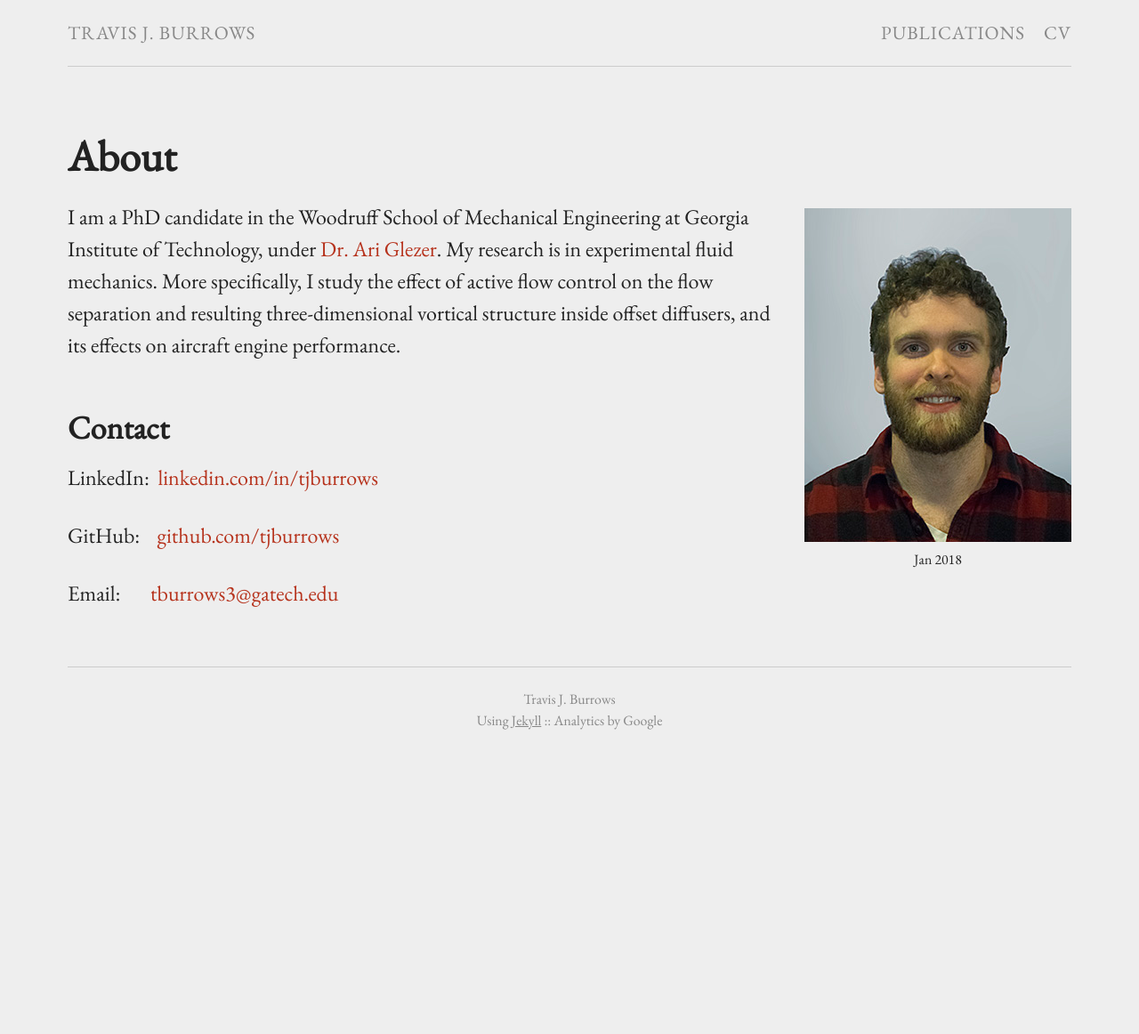
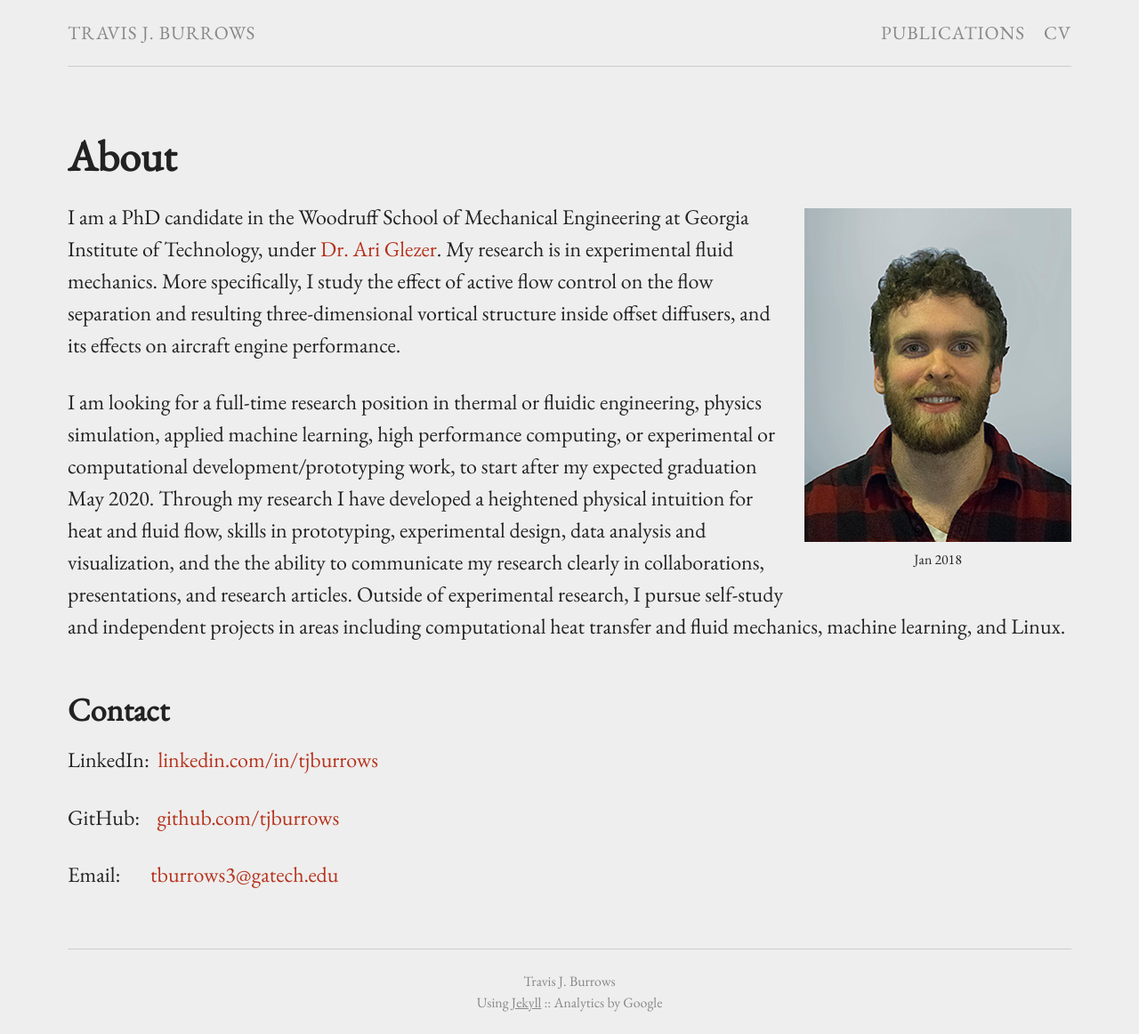
Before and after one commit to tjburrows/tjburrows.github.io, a Jekyll site: the page built from index.md, in a window 1280 px wide. Shown: the whole page at 89% size. Built offline with Jekyll 4.4.1, drawn with Linux system fonts in a browser that asks for light colours; before the commit the page ends 900 px from its top, so only the background shows below that.

Commit message:
Update index.md

```diff
--- a/index.md
+++ b/index.md
@@ -8,6 +8,8 @@ permalink: /
 
 I am a PhD candidate in the Woodruff School of Mechanical Engineering at Georgia Institute of Technology, under [Dr. Ari Glezer](http://fmrl.gatech.edu).  My research is in experimental fluid mechanics.  More specifically, I study the effect of active flow control on the flow separation and resulting three-dimensional vortical structure inside offset diffusers, and its effects on aircraft engine performance.
 
+I am looking for a full-time research position in thermal or fluidic engineering, physics simulation, applied machine learning, high performance computing, or experimental or computational development/prototyping work, to start after my expected graduation May 2020. Through my research I have developed a heightened physical intuition for heat and fluid flow, skills in prototyping, experimental design, data analysis and visualization, and the the ability to communicate my research clearly in collaborations, presentations, and research articles. Outside of experimental research, I pursue self-study and independent projects in areas including computational heat transfer and fluid mechanics, machine learning, and Linux.
+
 ## Contact
 
 LinkedIn:&nbsp;&nbsp;[linkedin.com/in/tjburrows](https://www.linkedin.com/in/tjburrows)
```
